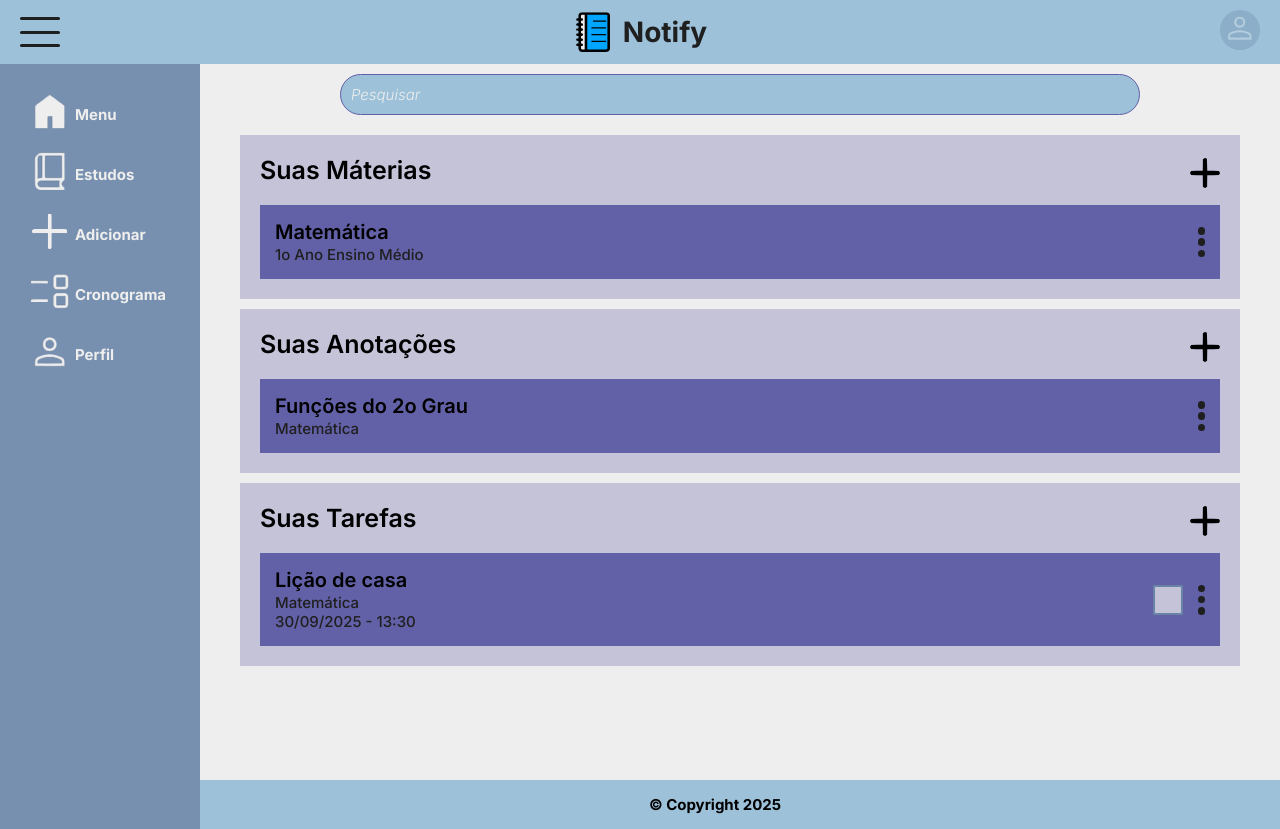
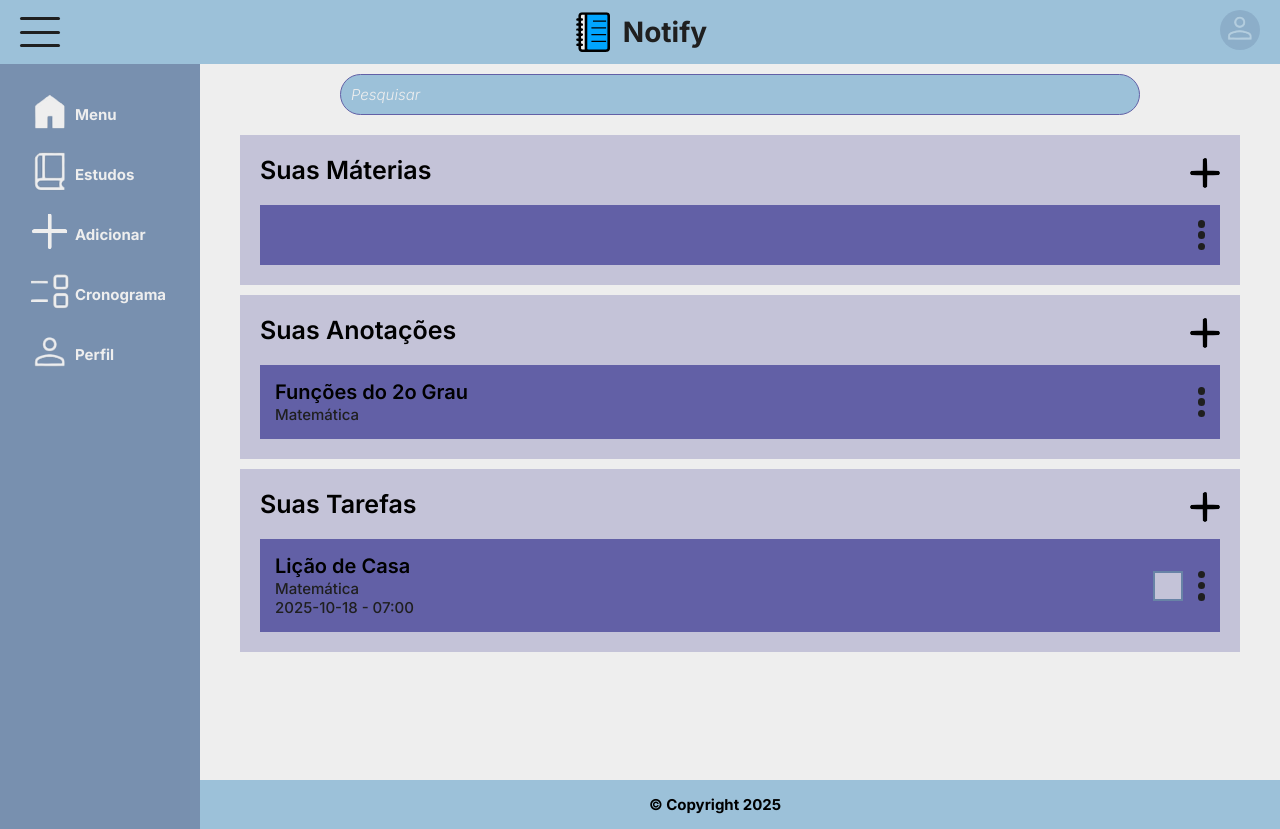
Before and after one commit to Notify-Systems/Notify, a React (Vite) app: page / in a window 1280 px wide. Built offline with nearby package versions, Linux system fonts and the light colour scheme.

Commit message:
Fazendo carregamento da página Home

```diff
--- a/src/components/ui/Anotacao.jsx
+++ b/src/components/ui/Anotacao.jsx
@@ -1,16 +1,11 @@
 import { Link } from "react-router-dom"
 
-export default function Anotacao() {
-    var anotacao = {
-        nome: "Funções do 2o Grau",
-        materia: "Matemática"
-    }
-
+export default function Anotacao({ nome, materia }) {
     return(
         <article className="anotacao">
             <div className="info">
-                <h3>{anotacao.nome}</h3>
-                <Link to="/materia">{anotacao.materia}</Link>
+                <h3>{nome}</h3>
+                <Link to="/materia">{materia}</Link>
             </div>
             <Link to="/editar">
                 <div className="link">
--- a/src/components/ui/Materia.jsx
+++ b/src/components/ui/Materia.jsx
@@ -1,16 +1,12 @@
 import { Link } from "react-router-dom"
 
-export default function Materia() {
-    var materia = {
-        nome: "Matemática",
-        serie: "1o Ano Ensino Médio"
-    }
+export default function Materia({ nome, serie }) {
 
     return (
         <article className="materia">
             <div className="info">
-                <h3>{materia.nome}</h3>
-                <Link to="serie">{materia.serie}</Link>
+                <h3>{nome}</h3>
+                <Link to="serie">{serie}</Link>
             </div>
             <Link to="/materia">
                 <div className="link">
--- a/src/components/ui/SelSerie.jsx
+++ b/src/components/ui/SelSerie.jsx
@@ -7,7 +7,7 @@ export default function SelSerie() {
 
     useEffect(() => {
         const newTasks = grades.map(grade => (
-            <section id={`grade${grade.id}`}>
+            <section key={`serie${grade.id}`} id={`grade${grade.id}`}>
                 <button>{grade.title}</button>
                 <span>{grade.id}</span>
             </section>
--- a/src/components/ui/Tarefa.jsx
+++ b/src/components/ui/Tarefa.jsx
@@ -1,23 +1,16 @@
 import { Link } from "react-router-dom"
 
-export default function Tarefa() {
-    var tarefa = {
-        nome: "Lição de casa",
-        materia: "Matemática",
-        prazo: "30/09/2025 - 13:30",
-        done: false
-    }
-
+export default function Tarefa({ nome, materia, prazo, done }) {
     return (
         <article className="tarefa">
             <div className="info">
-                <h3>{tarefa.nome}</h3>
-                <Link to="materia">{tarefa.materia}</Link>
-                <p>{tarefa.prazo}</p>
+                <h3>{nome}</h3>
+                <Link to="materia">{materia}</Link>
+                <p>{prazo}</p>
             </div>
             <div className="items">
                 <div className="toggle">
-                    <img src={tarefa.done === true ? "/check.svg" : "#"} onError={(e) => e.target.style.display = "none"} />
+                    <img src={done === true ? "/check.svg" : "#"} onError={(e) => e.target.style.display = "none"} />
                 </div>
                 <Link to="/materia">
                     <div className="link">
--- a/src/context/GradesContext.jsx
+++ b/src/context/GradesContext.jsx
@@ -28,8 +28,18 @@ export function GradesProvider({ children }) {
         ));
     }
 
+    function returnGrade(_id) {
+        let gradeName;
+        setGrades(grades.map(GradesI =>
+        GradesI.id === _id
+            ? gradeName = GradesI.title
+            : GradesI
+        ));
+        return gradeName;
+    }
+
     return (
-        <GradesContext.Provider value={{ grades, addGrade, removeGrade, editGrade }}>
+        <GradesContext.Provider value={{ grades, addGrade, removeGrade, editGrade, returnGrade }}>
             { children }
         </GradesContext.Provider>
     )
--- a/src/context/SubjectContext.jsx
+++ b/src/context/SubjectContext.jsx
@@ -13,7 +13,7 @@ export function SubjectProvider({ children }) {
             id: newId,
             title: _title,
             grade: _grade
-        };
+        }
         setSubject([...subjects, newSubject]);
     }
 
@@ -29,8 +29,18 @@ export function SubjectProvider({ children }) {
         ));
     }
 
+    function returnSubject(_id) {
+        let subjectName;
+        setSubject(subjects.map(subjectI =>
+        subjectI.id === _id
+            ? subjectName = subjectI.title
+            : subjectI
+        ));
+        return subjectName;
+    }
+
     return (
-        <SubjectContext.Provider value={{ subjects, addSubject, removeSubject, editSubject }}>
+        <SubjectContext.Provider value={{ subjects, addSubject, removeSubject, editSubject, returnSubject }}>
             { children }
         </SubjectContext.Provider>
     )
--- a/src/context/TasksContext.jsx
+++ b/src/context/TasksContext.jsx
@@ -4,7 +4,7 @@ export const TasksContext = createContext();
 
 export function TasksProvider({ children }) {
     const [tasks, setTasks] = useState([
-        {id: 1, title: "Lição de Casa", subject: 1, date: "2025-10-18", time: "07:00"}
+        {id: 1, title: "Lição de Casa", subject: 1, date: "2025-10-18", time: "07:00", done: false}
     ]);
 
     function addTask(_title, _subject, _date, _time) {
--- a/src/pages/Home.jsx
+++ b/src/pages/Home.jsx
@@ -1,4 +1,9 @@
+import { useContext, useState, useEffect } from "react"
 import { Link } from "react-router-dom"
+import { GradesContext } from "../context/GradesContext"
+import { SubjectContext } from "../context/SubjectContext"
+import { NotesContext } from "../context/NotesContext"
+import { TasksContext } from "../context/TasksContext";
 import Aside from "../components/layout/Aside"
 import BarraPesquisa from "../components/layout/BarraPesquisa"
 import Materia from "../components/ui/Materia"
@@ -6,6 +11,41 @@ import Anotacao from "../components/ui/Anotacao"
 import Tarefa from "../components/ui/Tarefa"
 
 export default function Home() {
+    const { returnGrade }  = useContext(GradesContext);
+    const { subjects, returnSubject } = useContext(SubjectContext);
+    const { notes } = useContext(NotesContext);
+    const { tasks } = useContext(TasksContext);
+    const [subjectList, setSubjects] = useState([]);
+    const [noteList, setNotes] = useState([]);
+    const [taskList, setTasks] = useState([]);
+
+    useEffect(() => {
+        const newSubjects = subjects.map(subject => (
+            <Materia key={`materia${subject.id}`} nome={subject.title} serie={returnGrade(subject.grade)} />
+        ));
+        setSubjects(newSubjects);
+    }, [subjects]);
+
+    useEffect(() => {
+        const newNotes = notes.map(note => (
+            <Anotacao key={`anotacao${note.id}`} nome={note.title} materia={returnSubject(note.subject)} />
+        ));
+        setNotes(newNotes);
+    }, [notes]);
+
+    useEffect(() => {
+        const newTasks = tasks.map(task => (
+            <Tarefa
+                key={`tarefa${task.id}`}
+                nome={task.title}
+                materia={returnSubject(task.subject)}
+                prazo={`${task.date} - ${task.time}`}
+                done={task.done}
+            />
+        ));
+        setTasks(newTasks);
+    }, [tasks]);
+
     return (
         <>
             <main>
@@ -15,21 +55,21 @@ export default function Home() {
                         <h2>Suas Máterias</h2>
                         <Link to="add/subject"><img src="/btnAdd.svg" alt="Adicionar Matéria"/></Link>
                     </div>
-                    <Materia />
+                    {subjectList}
                 </section>
                 <section id="anotacoes" className="estudos-container">
                     <div className="container-title">
                         <h2>Suas Anotações</h2>
                         <Link to="add/note"><img src="/btnAdd.svg" alt="Adicionar Anotação"/></Link>
                     </div>
-                    <Anotacao />
+                    {noteList}
                 </section>
                 <section id="tarefas" className="estudos-container">
                     <div className="container-title">
                         <h2>Suas Tarefas</h2>
                         <Link to="add/task"><img src="/btnAdd.svg" alt="Adicionar Tarefa"/></Link>
                     </div>
-                    <Tarefa />
+                    {taskList}
                 </section>
             </main>
             <Aside select="Menu" />
--- a/src/pages/Perfil.jsx
+++ b/src/pages/Perfil.jsx
@@ -18,20 +18,6 @@ export default function Perfil() {
                     <h2>Matérias</h2>
                     <div className="materias">
                         <MateriaPerfil />
-                        <MateriaPerfil />
-                        <MateriaPerfil />
-                        <MateriaPerfil />
-                        <MateriaPerfil />
-                        <MateriaPerfil />
-                        <MateriaPerfil />
-                        <MateriaPerfil />
-                        <MateriaPerfil />
-                        <MateriaPerfil />
-                        <MateriaPerfil />
-                        <MateriaPerfil />
-                        <MateriaPerfil />
-                        <MateriaPerfil />
-                        <MateriaPerfil />
                     </div>
                 </section>
             </main>
```
